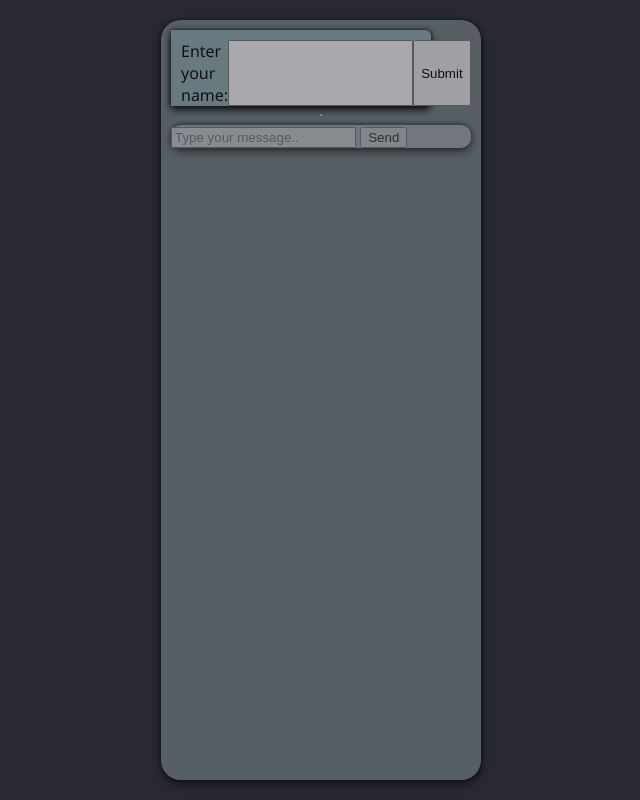
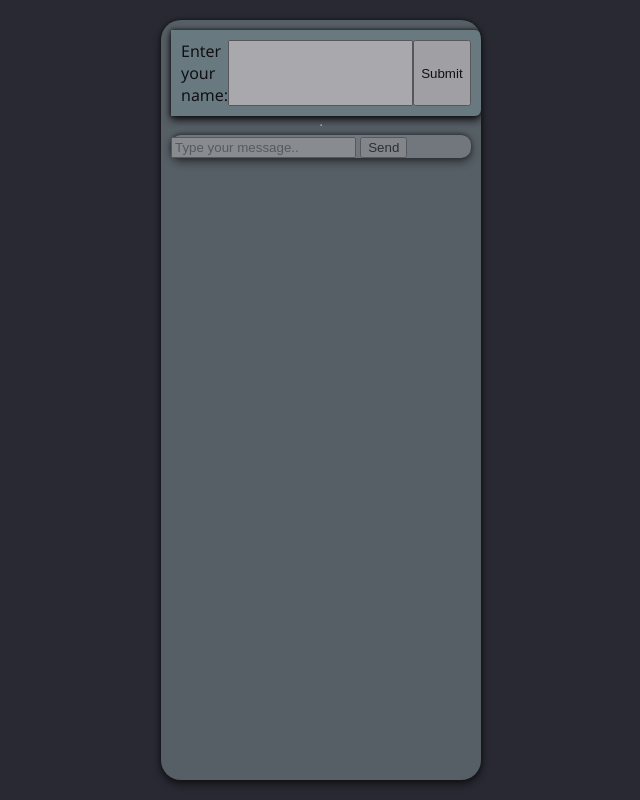
Before and after one commit to oxifinch/case-websocket-game, a website: page public/index.html in a window 1280 px wide. Shown: the whole page, without its empty margins (319-959 px from the left). Drawn offline with Linux system fonts and the light colour scheme.

Commit message:
fixed username box

```diff
--- a/public/style.css
+++ b/public/style.css
@@ -51,9 +51,9 @@ body{
 #name-prompt {
   display: flex;
   float: left;
-  padding: 10px 10px 0 10px;
+  padding: 10px;
   border-radius: 0 6px 6px 0;
-  max-width: 80%;
+
   width: auto;
   box-shadow: 0 0 4px rgba(0,0,0,14),0 4px 8px rgba(0,0,0,28);
   background: #92b1b2;
```
